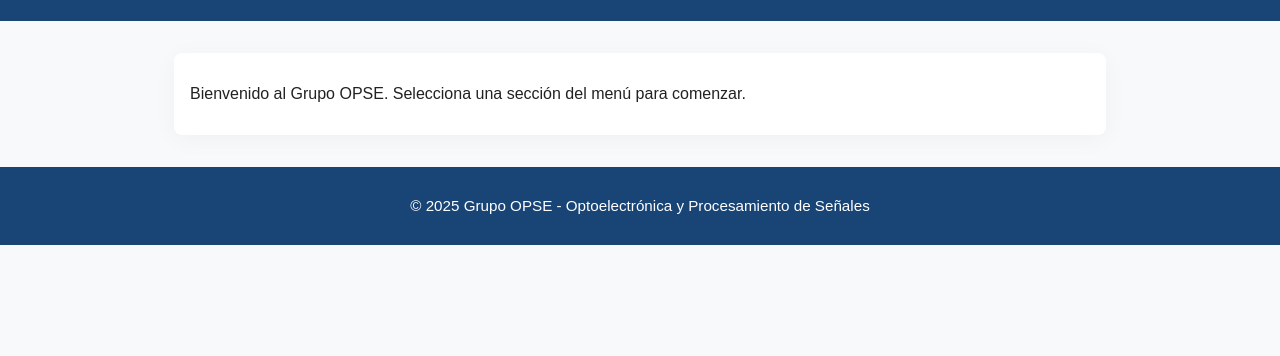
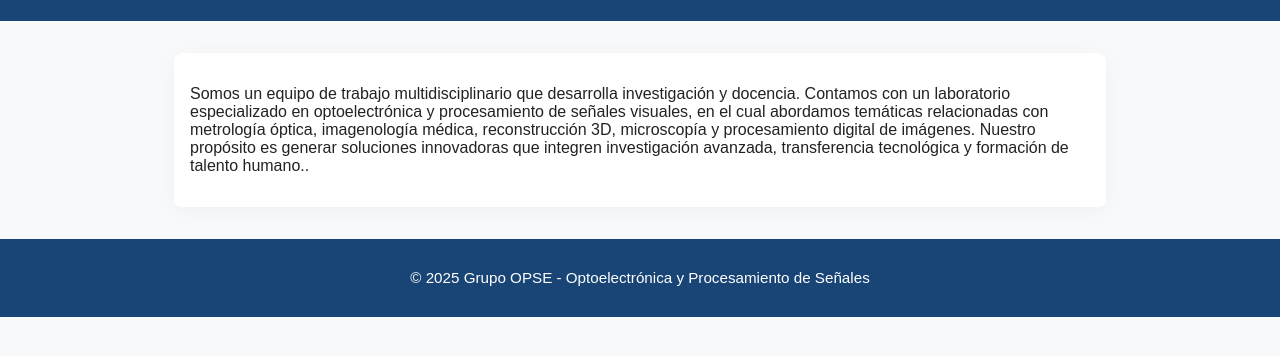
Before and after one commit to opsegroup/web, a plain HTML site: page index.html in a window 1280 px wide. Shown: the part 122-478 px from the top of the page. Drawn offline with Linux system fonts and the light colour scheme.

Commit message:
Update index.html

```diff
--- a/index.html
+++ b/index.html
@@ -24,7 +24,8 @@
     </header>
     <main id="main-content">
         <!-- Aquí se cargará el contenido dinámico -->
-        <p>Bienvenido al Grupo OPSE. Selecciona una sección del menú para comenzar.</p>
+        <p>Somos un equipo de trabajo multidisciplinario que desarrolla investigación y docencia. Contamos con un laboratorio especializado en optoelectrónica y procesamiento de señales visuales, en el cual abordamos temáticas relacionadas con metrología óptica, imagenología médica, reconstrucción 3D, microscopía y procesamiento digital de imágenes.
+			Nuestro propósito es generar soluciones innovadoras que integren investigación avanzada, transferencia tecnológica y formación de talento humano..</p>
     </main>
     <footer>
         <p>&copy; 2025 Grupo OPSE - Optoelectrónica y Procesamiento de Señales</p>
@@ -46,4 +47,5 @@
         });
     </script>
 </body>
+
 </html>
```
